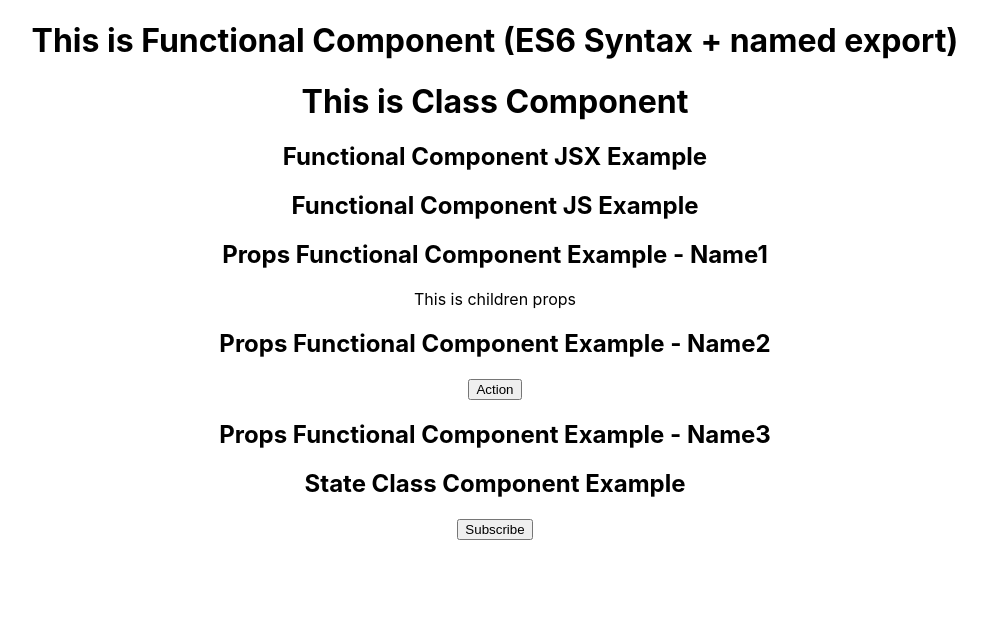
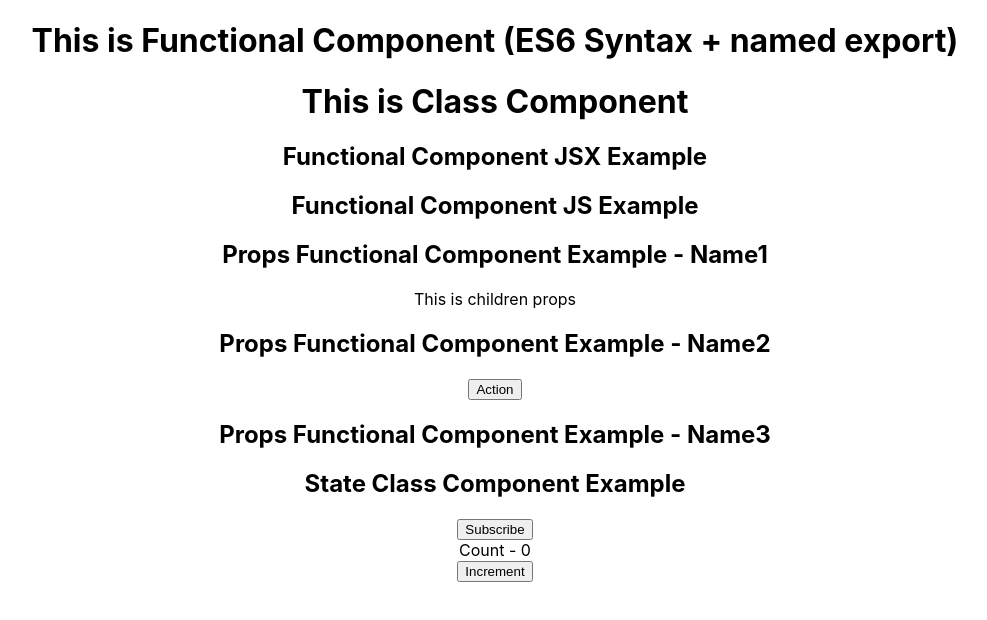
Before and after one commit to sagarteria/Sample-Create-React-App, a React (Create React App) app: page / in a window 1280 px wide. Shown: the top 620 px of the page, without its empty margins (145-1132 px from the left). Built offline with nearby package versions, Linux system fonts and the light colour scheme.

Commit message:
initial commit

```diff
--- a/src/App.js
+++ b/src/App.js
@@ -6,6 +6,7 @@
 import FunctionalComponentJSExample from './components/FunctionalComponentJSExample';
 import PropsFunctionalExample from './components/PropsFunctionalExample';
 import StateClassExample from './components/StateClassExample';
+import Counter from './components/Counter';
 
 function App() {
   return (
@@ -24,6 +25,9 @@
       <PropsFunctionalExample name='Name3'></PropsFunctionalExample>
 
       <StateClassExample />
+
+      <Counter />
+
     </div>
   );
 }
--- /dev/null
+++ b/src/components/Counter.js
@@ -0,0 +1,40 @@
+import React, { Component } from "react";
+
+class Counter extends Component {
+  constructor() {
+    super();
+
+    this.state = {
+      count: 0
+    }
+  }
+
+  increment() {
+    // this.setState({
+    //   count: this.state.count + 1
+    // }, () => {console.log('this.state.count', this.state.count)})
+
+    this.setState((prevState, props) => ({
+      count: prevState.count + 1
+    }))
+  }
+
+  incrementFive() {
+    this.increment();
+    this.increment();
+    this.increment();
+    this.increment();
+    this.increment();
+  }
+
+  render() {
+    return (
+      <div>
+        <div>Count - {this.state.count} </div>
+        <button onClick={() => this.incrementFive()}>Increment</button>
+      </div>
+    );
+  }
+}
+
+export default Counter;
```
Also changed, not shown: 1 other file (tests, documents, lock files or other folders).
